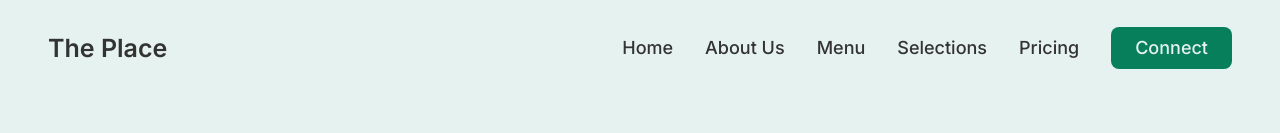
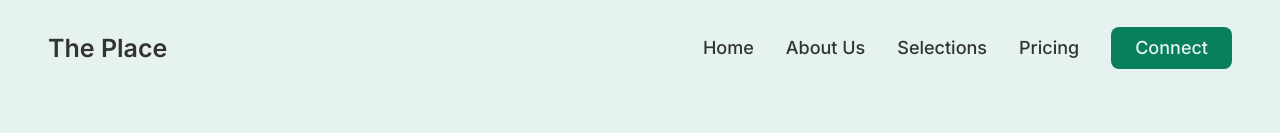
Before and after one commit to AgnesGrace/The-place-testing-website, a plain HTML site: page index.html in a window 1280 px wide. Shown: the top 133 px of the page. Drawn offline with nearby package versions, Linux system fonts and the light colour scheme.

```diff
--- a/index.html
+++ b/index.html
@@ -27,7 +27,7 @@
         <ul class="main-nav-list">
           <li><a href="#" class="main-header-link">Home</a></li>
           <li><a href="#hero" class="main-header-link">About Us</a></li>
-          <li><a href="#" class="main-header-link">Menu</a></li>
+
           <li><a href="#selection" class="main-header-link">Selections</a></li>
           <li><a href="#pricing" class="main-header-link">Pricing</a></li>
           <li>
```
